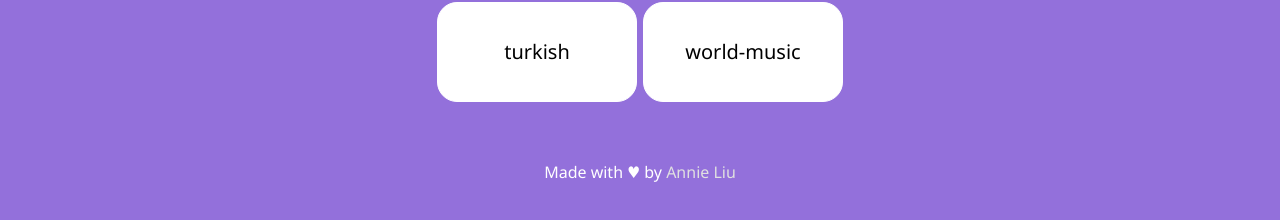
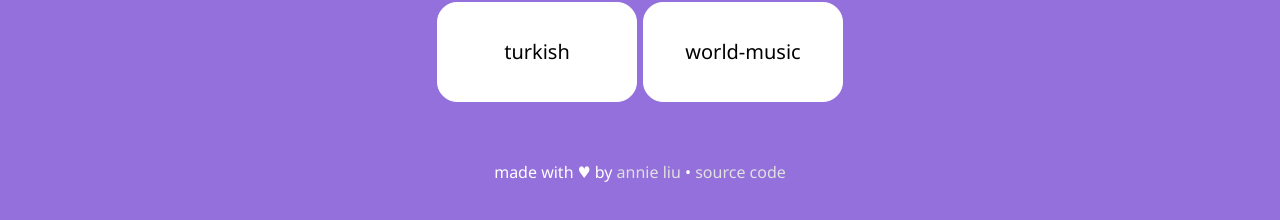
Before and after one commit to liua13/lyrical_notes, a React (Create React App) app in the folder frontend/: page / in a window 1280 px wide. Shown: the part 2060-2280 px from the top of the page. Built offline with nearby package versions, Linux system fonts and the light colour scheme.

Commit message:
updated footer

```diff
--- a/frontend/src/App.js
+++ b/frontend/src/App.js
@@ -217,8 +217,9 @@ class App extends React.Component {
         <div className="App" style={this.state.backgroundColor}>
           {display}
           <footer>
-            Made with &hearts; by{" "}
-            <a href="https://github.com/liua13/lyrical_notes">Annie Liu</a>
+            made with &hearts; by <a href="http://annieliu.me/">annie liu</a>{" "}
+            &#8226;{" "}
+            <a href="https://github.com/liua13/lyrical_notes">source code</a>
           </footer>
         </div>
       </div>
```
Also changed, not shown: 8 other files (tests, documents, lock files or other folders).
